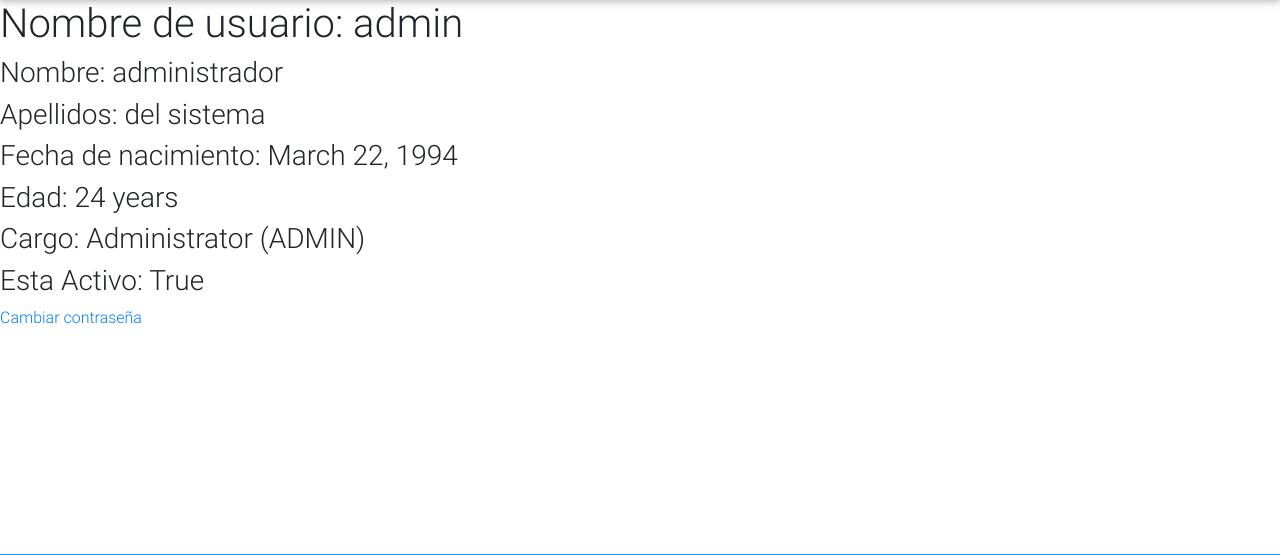
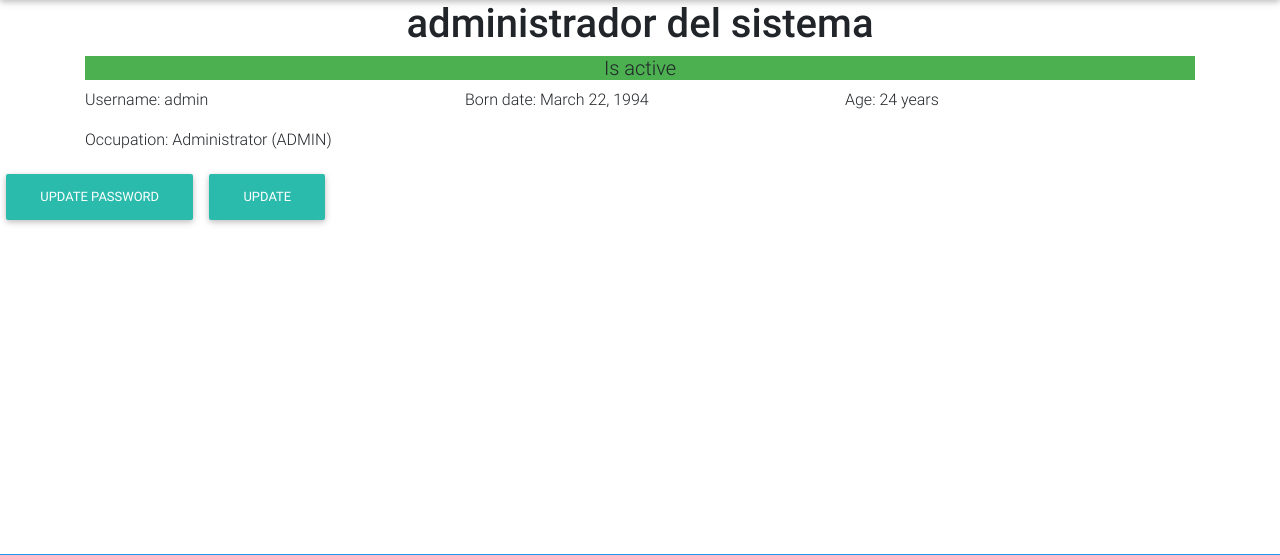
Before and after one commit to ragnarok22/smehla, a Django app: page /accounts/1/detail/ in a window 1280 px wide. Shown: the part 56-611 px from the top of the page. Run offline with Django 3.2, Linux system fonts and the light colour scheme; a user stored in the database is signed in; data comes from the database, SQL or seed files in the repository; both versions use the stored data as it was after the commit; some libraries are stand-ins or nearby versions.

Commit message:
cambiando la plantilla del formulario de crear y actualizar un usuario y los detalles del usuario

```diff
--- a/accounts/models.py
+++ b/accounts/models.py
@@ -18,8 +18,6 @@ class Profile(AbstractUser):
     born_date = models.DateField(_('Born date'), blank=True, null=True, validators=[validate_born_date])
     occupation = models.CharField(_('Occupation'), max_length=5, choices=OCCUPATION_TYPE, default='FAC')
 
-    REQUIRED_FIELDS = ['email', 'born_date']
-
     class Meta:
         verbose_name = _('Profile')
         verbose_name_plural = _('Profiles')
--- a/accounts/templates/accounts/profile_detail.html
+++ b/accounts/templates/accounts/profile_detail.html
@@ -6,14 +6,43 @@
 {% endblock %}
 
 {% block main %}
-    <h1>Nombre de usuario: {{ profile.username }}</h1>
-    <h3>Nombre: {{ profile.first_name }}</h3>
-    <h3>Apellidos: {{ profile.last_name }}</h3>
-    <h3>Fecha de nacimiento: {{ profile.born_date }}</h3>
-    <h3>Edad: {{ profile.age }}</h3>
-    <h3>Cargo: {{ profile.get_occupation_display }} ({{ profile.occupation }})</h3>
-    {% if user.occupation == 'ADMIN' %}
-        <h3>Esta Activo: {{ profile.is_active }}</h3>
+    <div class="container">
+        <div class="row">
+            <div class="col">
+                <h1 class="h1 text-center">{{ profile }}</h1>
+                {% if user.occupation == 'ADMIN' %}
+                    {% if profile.is_active %}
+                        <h5 class="green text-center">Is active</h5>
+                    {% else %}
+                        <h5 class="yellow">Is inactive</h5>
+                    {% endif %}
+                {% endif %}
+            </div>
+        </div>
+        <div class="row">
+            <div class="col">
+                <p>{% trans 'Username' %}: {{ profile.username }}</p>
+            </div>
+            <div class="col">
+                <p>{% trans 'Born date' %}: {{ profile.born_date }}</p>
+            </div>
+            {% if profile.age %}
+                <div class="col">
+                    <p>{% trans 'Age' %}: {{ profile.age }}</p>
+                </div>
+            {% endif %}
+        </div>
+        <div class="row">
+            <div class="col">
+                <p>{% trans 'Occupation' %}: {{ profile.get_occupation_display }} ({{ profile.occupation }})</p>
+            </div>
+        </div>
+    </div>
+    {% if user.pk == profile.pk %}
+        <a href="{% url 'accounts:profile_update_password' profile.pk %}"
+           class="btn btn-default">{% trans 'Update password' %}</a>
     {% endif %}
-    <a href="{% url 'accounts:profile_update_password' profile.pk %}">Cambiar contraseña</a>
+    {% if user.pk == profile.pk or user.occupation == 'ADMIN' %}
+        <a href="{% url 'accounts:profile_update' profile.pk %}" class="btn btn-default">{% trans 'Update' %}</a>
+    {% endif %}
 {% endblock %}
```
Also changed, not shown: accounts/forms.py (+5 -4 lines), accounts/templates/accounts/profile_form.html (+3 -5 lines), accounts/templates/accounts/profile_update_form.html (+7 -3 lines), db.sqlite3.
